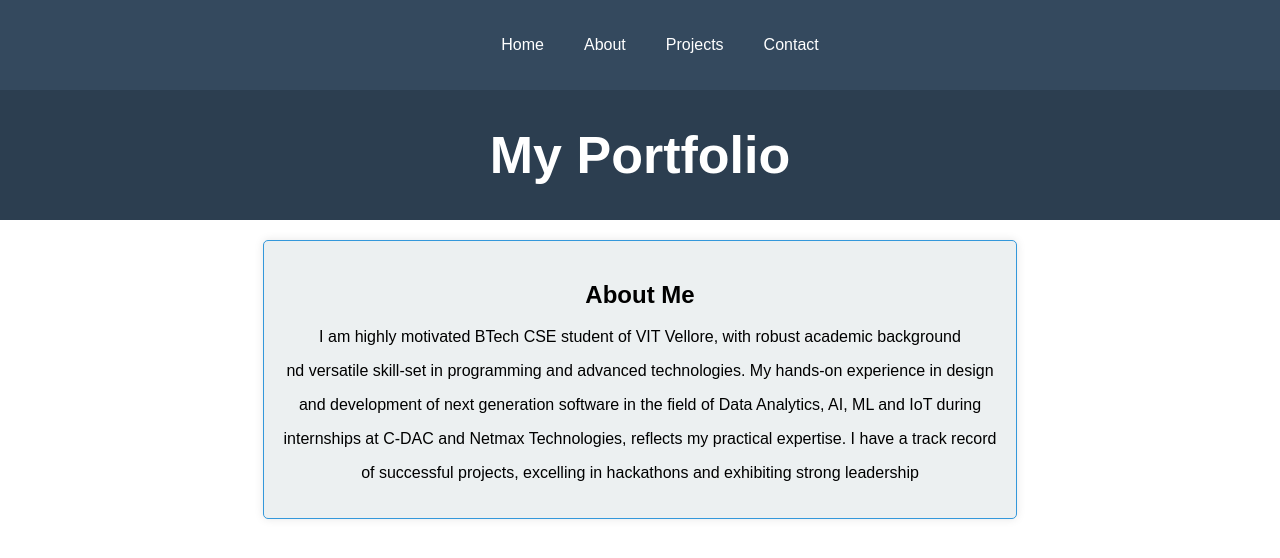
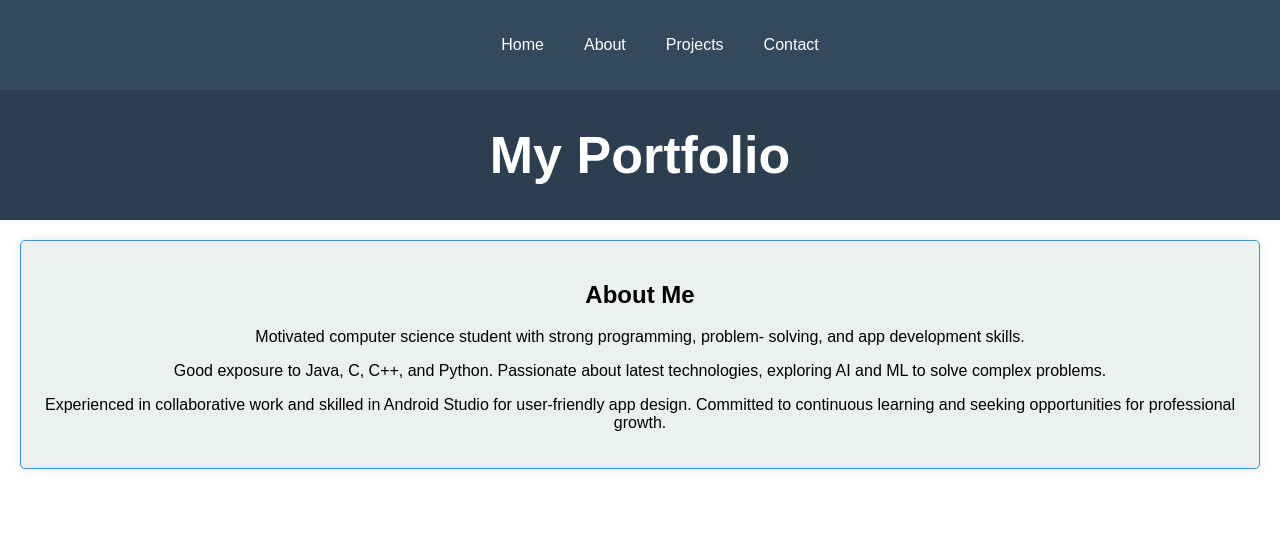
Before and after one commit to kanav410/react-task-six, a React (Create React App) app: page / in a window 1280 px wide. Both pictures are taken after a click on the item "About". Shown: the top 558 px of the page. Built offline with nearby package versions, Linux system fonts and the light colour scheme.

Commit message:
Update About.js

```diff
--- a/src/About.js
+++ b/src/About.js
@@ -4,11 +4,9 @@ const About = () => {
   return (
     <div className="section">
       <h2>About Me</h2>
-      <p>I am highly motivated BTech CSE student of VIT Vellore, with robust academic background </p>
-        <p>nd versatile skill-set in programming and advanced technologies. My hands-on experience in design</p>
-       <p> and development of next generation software in the field of Data Analytics, AI, ML and IoT during </p>
-       <p> internships at C-DAC and Netmax Technologies, reflects my practical expertise. I have a track record </p>
-       <p> of successful projects, excelling in hackathons and exhibiting strong leadership</p>
+      <p>Motivated computer science student with strong programming, problem- solving, and app development skills.</p>
+        <p> Good exposure to Java, C, C++, and Python. Passionate about latest technologies, exploring AI and ML to solve complex problems.</p>
+        <p> Experienced in collaborative work and skilled in Android Studio for user-friendly app design. Committed to continuous learning and seeking opportunities for professional growth.</p>
     </div>
   );
 };
```
